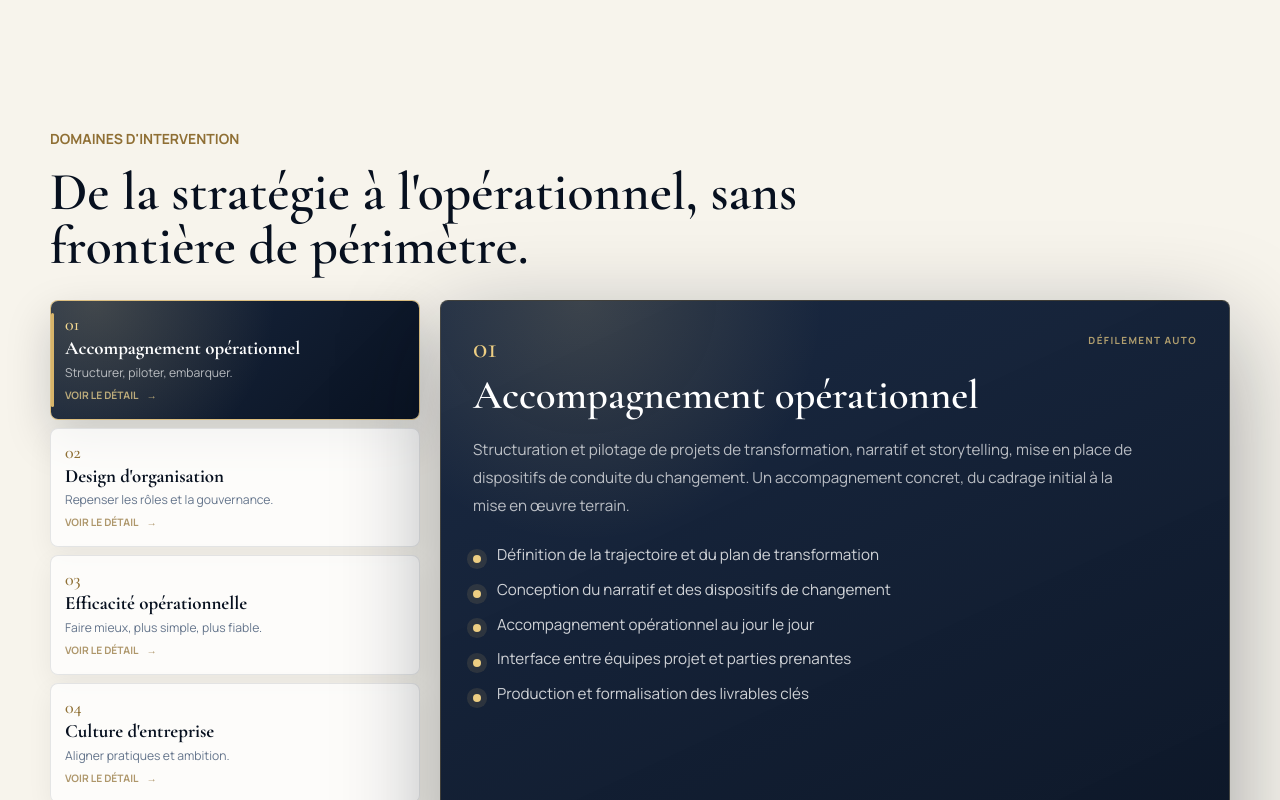
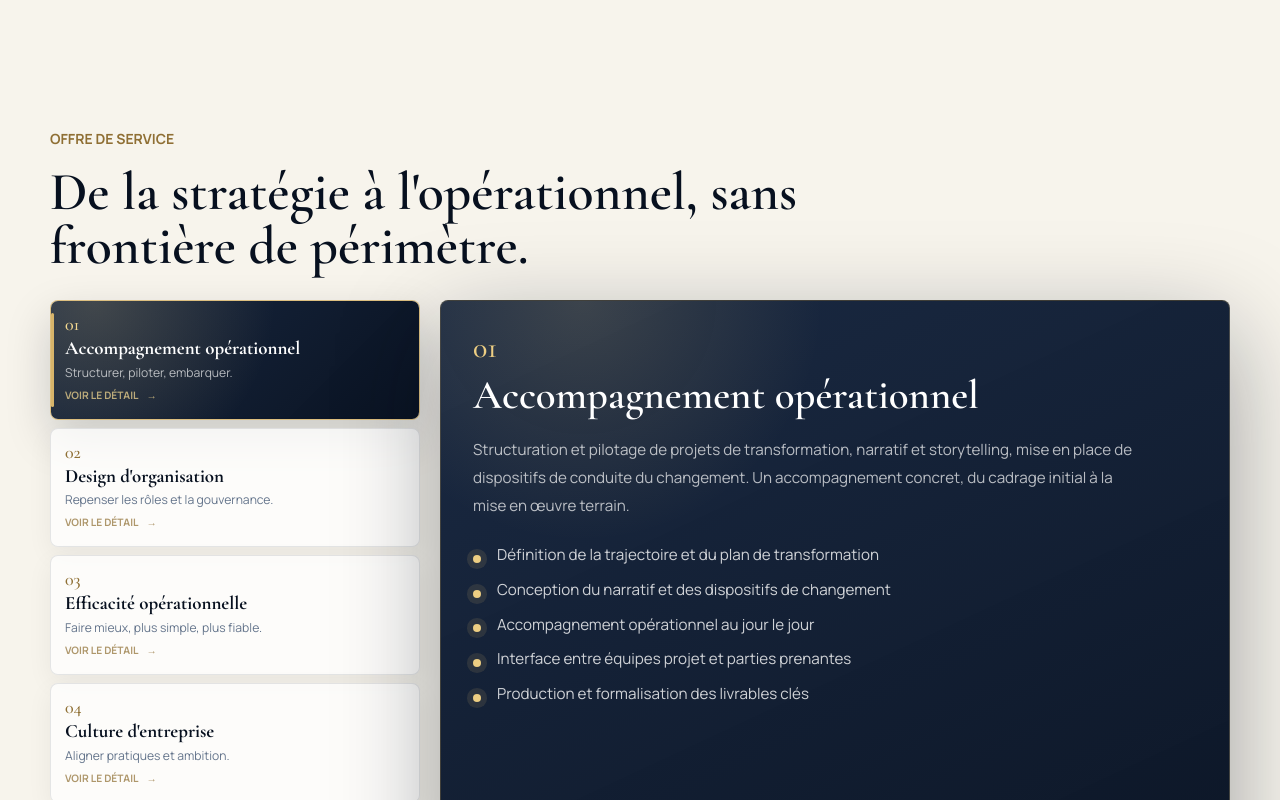
Before and after one commit to MorningStar3600/JGMA, a website built with Vite: page index.html in a window 1280 px wide. Shown: the part 1540-2340 px from the top of the page. Built offline with nearby package versions, Linux system fonts and the light colour scheme.

Commit message:
Apply final content and reference tweaks

```diff
--- a/src/content.js
+++ b/src/content.js
@@ -31,7 +31,6 @@ export const translations = {
       navLabel: 'Navigation principale',
       mainLabel: 'Contenu principal',
       languageLabel: 'Choisir la langue',
-      autoScroll: 'Défilement auto',
       serviceTabsHelp:
         "Sélectionnez un domaine d'intervention pour afficher son détail. Les flèches du clavier permettent de passer d'un domaine au suivant.",
       detailHint: 'Voir le détail',
@@ -74,7 +73,7 @@ export const translations = {
       cta: 'En savoir plus sur mon parcours'
     },
     offer: {
-      eyebrow: "Domaines d'intervention",
+      eyebrow: 'Offre de service',
       title: "De la stratégie à l'opérationnel, sans frontière de périmètre.",
       note:
         "Pour les programmes de grande envergure, j'interviens également en équipe avec des partenaires externes, selon les besoins de la mission."
@@ -197,7 +196,7 @@ export const translations = {
     referencesSection: {
       eyebrow: 'Références',
       title: 'Quelques missions réalisées au cours des 24 derniers mois.',
-      intro: 'Les noms de clients restent confidentiels.'
+      intro: ''
     },
     references: [
       [
@@ -245,7 +244,7 @@ export const translations = {
       [
         'Formation',
         'ESCP Business School - Programme Grande École, majeure Finance',
-        'Certification Coach - ESSEC Business School, formation continue 2017'
+        'Certification Coach - ESSEC Business School (formation continue – 2017)'
       ]
     ],
     contact: {
@@ -279,7 +278,6 @@ export const translations = {
       navLabel: 'Main navigation',
       mainLabel: 'Main content',
       languageLabel: 'Choose language',
-      autoScroll: 'Auto scroll',
       serviceTabsHelp:
         'Select an area of expertise to display its details. Use the arrow keys to move between areas.',
       detailHint: 'View details',
@@ -322,7 +320,7 @@ export const translations = {
       cta: 'Learn more about my background'
     },
     offer: {
-      eyebrow: 'Areas of expertise',
+      eyebrow: 'Service offering',
       title: 'From strategy to operations, without artificial boundaries.',
       note:
         'For large-scale programs, I can also work as part of a team with external partners, depending on the needs of the assignment.'
@@ -445,7 +443,7 @@ export const translations = {
     referencesSection: {
       eyebrow: 'References',
       title: 'Selected assignments completed over the past 24 months.',
-      intro: 'Client names remain confidential.'
+      intro: ''
     },
     references: [
       ['Tourism & Hospitality', 'Definition of a new management model aligned with the renewed corporate culture'],
@@ -490,7 +488,7 @@ export const translations = {
       [
         'Education',
         'ESCP Business School - Grande École program, Finance major',
-        'Certified Coach - ESSEC Business School, executive education 2017'
+        'Certified Coach - ESSEC Business School (executive education – 2017)'
       ]
     ],
     contact: {
--- a/src/main.js
+++ b/src/main.js
@@ -34,7 +34,6 @@ function languageOptions(locale) {
 function serviceDetail(service, ui) {
   return `
     <div class="service-detail-content${service.illustration ? ' service-detail-content--with-illustration' : ''}">
-      <span class="service-progress-label" aria-hidden="true">${ui.autoScroll}</span>
       <p class="font-display text-3xl leading-none text-gold-400">${service.number}</p>
       <h3 class="mt-3 font-display text-3xl font-semibold leading-none text-white md:text-[2.55rem]">${service.title}</h3>
       <p class="mt-5 max-w-2xl text-[0.95rem] leading-7 text-white/70">${service.description}</p>
@@ -62,8 +61,10 @@ function serviceDetail(service, ui) {
 }
 
 const referenceIcons = {
+  benefits: '/assets/reference-icons/benefits.png',
   company: '/assets/reference-icons/company.png',
   engineering: '/assets/reference-icons/engineering.png',
+  hr: '/assets/reference-icons/hr.png',
   medical: '/assets/reference-icons/medical.png',
   mobility: '/assets/reference-icons/mobility.png'
 };
@@ -80,6 +81,14 @@ function referenceIconForSector(sector) {
 
   if (normalizedSector.includes('pharmaceutique') || normalizedSector.includes('pharmaceutical')) {
     return referenceIcons.medical;
+  }
+
+  if (normalizedSector.includes('avantages') || normalizedSector.includes('benefits')) {
+    return referenceIcons.benefits;
+  }
+
+  if (normalizedSector.includes('solutions rh') || normalizedSector.includes('hr solutions')) {
+    return referenceIcons.hr;
   }
 
   if (
@@ -147,7 +156,7 @@ function render() {
           <p class="hero-reveal mt-7 max-w-2xl text-lg leading-8 text-white/75">${content.hero.intro}</p>
           <div class="hero-reveal mt-10 flex flex-col gap-3 sm:flex-row">
             <a class="premium-button premium-button-primary" href="#contact">${content.hero.primaryCta}</a>
-            <a class="premium-button premium-button-secondary" href="#offre">${content.hero.secondaryCta}</a>
+            <a class="premium-button premium-button-secondary" href="#references">${content.hero.secondaryCta}</a>
           </div>
         </div>
       </section>
@@ -242,7 +251,7 @@ function render() {
         <div class="reveal max-w-3xl">
           <p class="eyebrow eyebrow-on-light">${content.referencesSection.eyebrow}</p>
           <h2 class="display-title text-5xl text-navy-950 md:text-6xl">${content.referencesSection.title}</h2>
-          <p class="mt-6 text-lg leading-8 text-slate-600">${content.referencesSection.intro}</p>
+          ${content.referencesSection.intro ? `<p class="mt-6 text-lg leading-8 text-slate-600">${content.referencesSection.intro}</p>` : ''}
         </div>
         <div class="mt-12 grid gap-4 md:grid-cols-2 xl:grid-cols-3">
           ${content.references
--- a/src/styles.css
+++ b/src/styles.css
@@ -486,17 +486,6 @@
     transition: none;
   }
 
-  .service-progress-label {
-    position: absolute;
-    top: 0;
-    right: 0;
-    color: rgba(237, 206, 131, 0.72);
-    font-size: 0.62rem;
-    font-weight: 700;
-    letter-spacing: 0.14em;
-    text-transform: uppercase;
-  }
-
   .service-progress {
     position: absolute;
     right: 0;
```
Also changed, not shown: public/assets/reference-icons/benefits.png (added), public/assets/reference-icons/hr.png (added).
